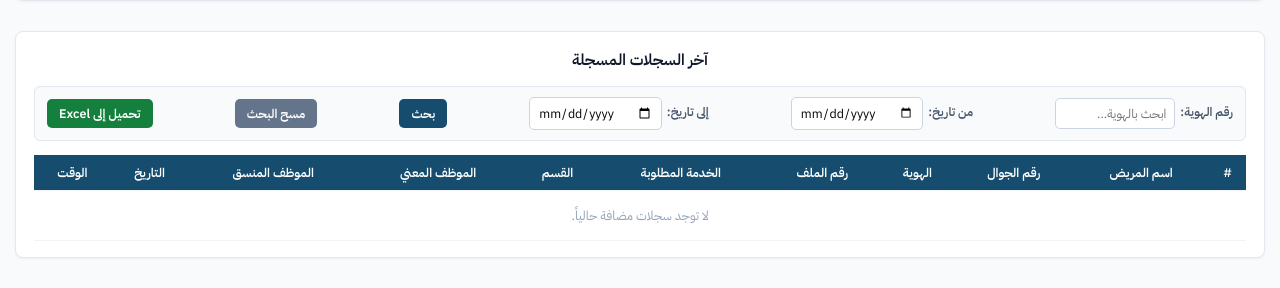
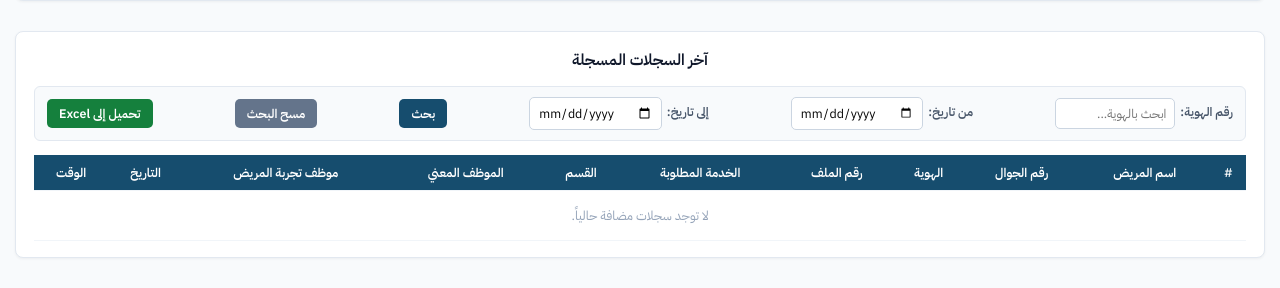
Before and after one commit to faialrajhi/support-unit-system, a Flask app: page / in a window 1280 px wide. Shown: the part 820-1108 px from the top of the page. Run offline with Flask 3, Linux system fonts and the light colour scheme; the visitor is signed in with stand-in values (Sample User, id 1); data that the repository does not hold is empty.

Commit message:
Update index.html

```diff
--- a/templates/index.html
+++ b/templates/index.html
@@ -303,6 +303,15 @@
                 <h4 class="card-title">لوحة إدخال البيانات</h4>
 
                 <form id="recordForm" action="/" method="POST" onsubmit="setDateTime()">
+
+                    <!-- خانة إدخال الاسم الفعلي للمتطوع أو المتدرب تظهر حصرياً لحساباتهم -->
+                    {% if is_volunteer %}
+                    <div class="mb-3" style="background: #fdf2f8; border: 1px solid #f472b6; padding: 10px; border-radius: 6px;">
+                        <label for="actual_volunteer_name" style="color: #be185d; font-weight: 700;">اسم المتطوع / المتدرب الفعلي (إلزامي):</label>
+                        <input type="text" id="actual_volunteer_name" name="actual_volunteer_name" class="form-control" placeholder="أدخل اسمك الثلاثي الكريم هنا..." required style="border-color: #f472b6;">
+                    </div>
+                    {% endif %}
+
                     <div class="mb-3">
                         <label for="patient_name">اسم المريض</label>
                         <input type="text" id="patient_name" name="patient_name" class="form-control" placeholder="اسم المريض" required>
@@ -332,6 +341,7 @@
                         <select id="service_type" name="service_type" class="form-select" required>
                             <option value="" selected disabled>اختر الخدمة المطلوبة</option>
                             <option value="تصريح صعود">تصريح صعود</option>
+                            <option value="استلام وصفة">استلام وصفة</option>
                             <option value="طلب مقابلة طبيب">طلب مقابلة طبيب</option>
                             <option value="طلب صرف دواء">طلب صرف دواء</option>
                             <option value="موعد جديد عيادات">موعد جديد عيادات</option>
@@ -343,7 +353,7 @@
                             <option value="عدم ظهور الادوية في النظام">عدم ظهور الادوية في النظام</option>
                             <option value="طلب مرافقة جديد">طلب مرافقة جديد</option>
                             <option value="اعادة طلب مرافقة">اعادة طلب مرافقة</option>
-                            <option value="شكوي ضد موظف">شكوى ضد موظف</option>
+                            <option value="شكوى ضد موظف">شكوى ضد موظف</option>
                             <option value="شكوى من خدمة">شكوى من خدمة</option>
                         </select>
                     </div>
@@ -443,7 +453,7 @@
                                 <th>الخدمة المطلوبة</th>
                                 <th>القسم</th>
                                 <th>الموظف المعني</th>
-                                <th>الموظف المنسق</th>
+                                <th>موظف تجربة المريض</th>
                                 <th>التاريخ</th>
                                 <th>الوقت</th>
                             </tr>
@@ -456,8 +466,8 @@
                                 <td><strong>{{ loop.index }}</strong></td>
                                 <td>
                                     <span class="patient-link"
-                                          title="انقر لتعديل أو عرض الإجراء المتخذ"
-                                          onclick="openActionNote('{{ record.get('id') }}', '{{ record.get('patient_name', '') }}', '{% if is_valid_note %}{{ note_text|e }}{% endif %}')">
+                                         title="انقر لتعديل أو عرض الإجراء المتخذ"
+                                         onclick="openActionNote('{{ record.get('id') }}', '{{ record.get('patient_name', '') }}', '{% if is_valid_note %}{{ note_text|e }}{% endif %}')">
                                         {{ record.get('patient_name', '-') }} {% if is_valid_note %}📝{% endif %}
                                     </span>
                                 </td>
@@ -519,7 +529,7 @@
             <strong>القسم:</strong> <span id="ticketDept">-</span><br>
             <strong>الموظف المعني:</strong> <span id="ticketTargetEmp">-</span><br>
             <strong>التاريخ والوقت:</strong> <span id="ticketDateTime">-</span><br>
-            <strong>الموظف المنسق:</strong> <span>{{ logged_employee }}</span>
+            <strong>موظف تجربة المريض:</strong> <span>{{ logged_employee }}</span>
         </div>
         <hr style="border: 0.5px solid #ccc; margin: 10px 0;">
         <p style="font-size: 10px; color: #777;">نتمنى لك دوام الصحة والعافية</p>
```
